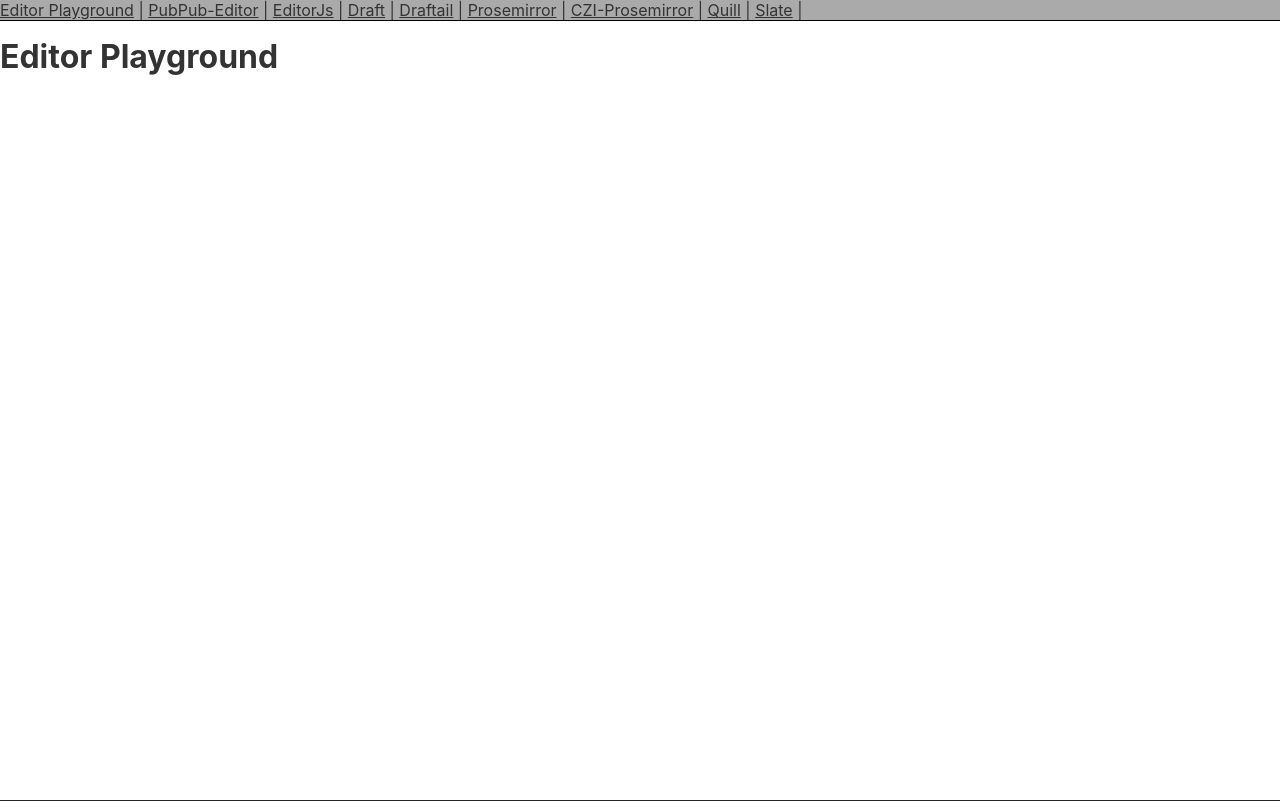
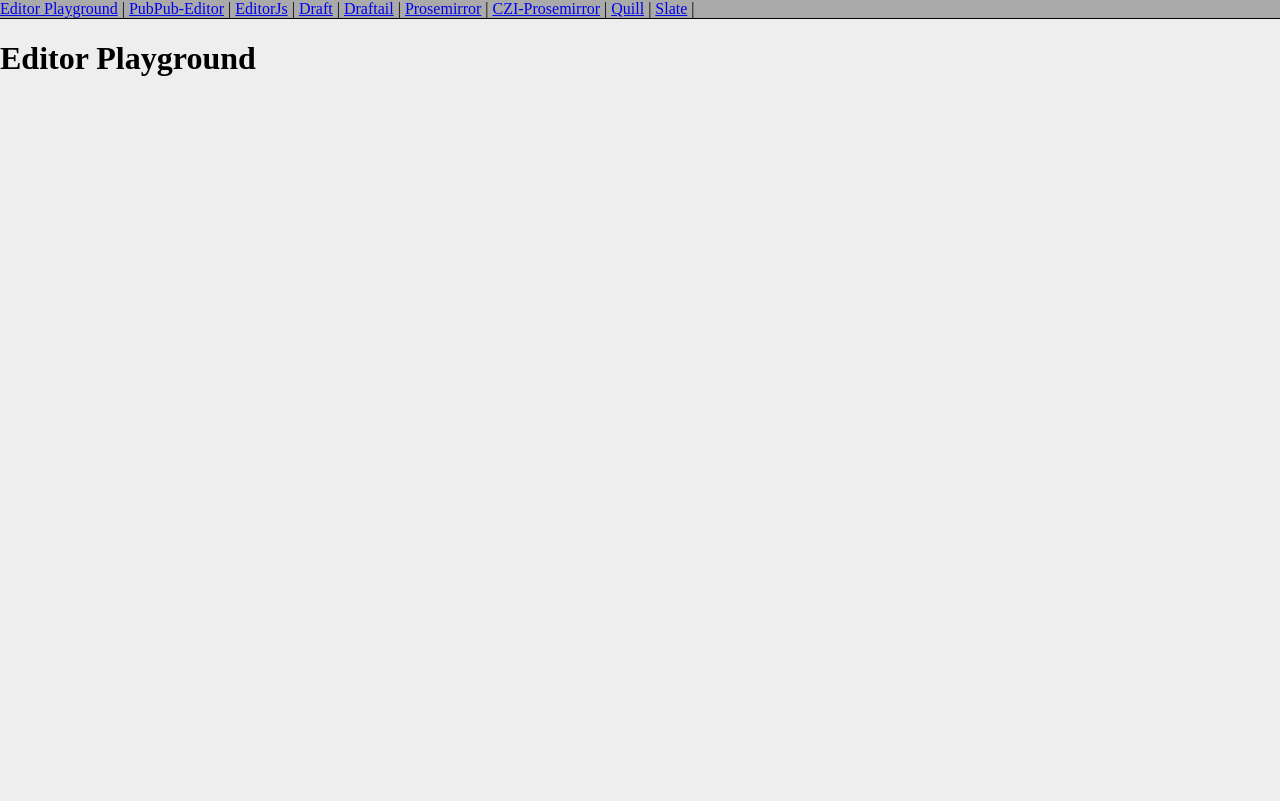
Before and after one commit to lqs469/editor-playground, a React (Create React App) app: page / in a window 1280 px wide. Built offline with nearby package versions, Linux system fonts and the light colour scheme; the HTML template or start-up script is replaced by a standard one.

Commit message:
Fix: EditorJS tooltip style

```diff
--- a/src/Draftail/index.css
+++ /dev/null
@@ -1,66 +0,0 @@
-@import-normalize;
-
-*,
-*::before,
-*::after {
-  box-sizing: inherit;
-}
-
-* {
-  box-sizing: border-box;
-}
-
-html {
-  background-color: #252525;
-}
-
-html,
-body,
-body > div {
-  margin: 0;
-  min-height: 100vh;
-  margin: 0;
-}
-
-body {
-  background-color: #fff;
-  font-family: -apple-system, BlinkMacSystemFont, "Segoe UI", Helvetica, Arial,
-    sans-serif, "Apple Color Emoji", "Segoe UI Emoji", "Segoe UI Symbol";
-  color: #333;
-  font-weight: 400;
-  font-size: 1rem;
-}
-
-a {
-  color: inherit;
-}
-
-p:empty::before,
-h1:empty::before,
-h2:empty::before,
-h3:empty::before,
-h4:empty::before,
-h5:empty::before,
-h6:empty::before,
-li:empty::before {
-  content: " ";
-  display: inline-block;
-  height: 1em;
-}
-
-h1 {
-  margin: 0.5em 0;
-}
-
-.Draftail-Editor .DraftEditor-editorContainer {
-  font-family: Georgia, serif;
-}
-
-blockquote {
-  font-style: italic;
-  font-size: 1.1em;
-  line-height: 1.5em;
-  padding-left: 1em;
-  margin: 1rem 0;
-  border-left: 4px solid rgba(170, 170, 170, 0.5);
-}
--- a/src/Draftail/index.js
+++ b/src/Draftail/index.js
@@ -1,7 +1,6 @@
 
 import React from "react";
 // import styled from "styled-components";
-import './index.css';
 
 import {
   DraftailEditor,
```
